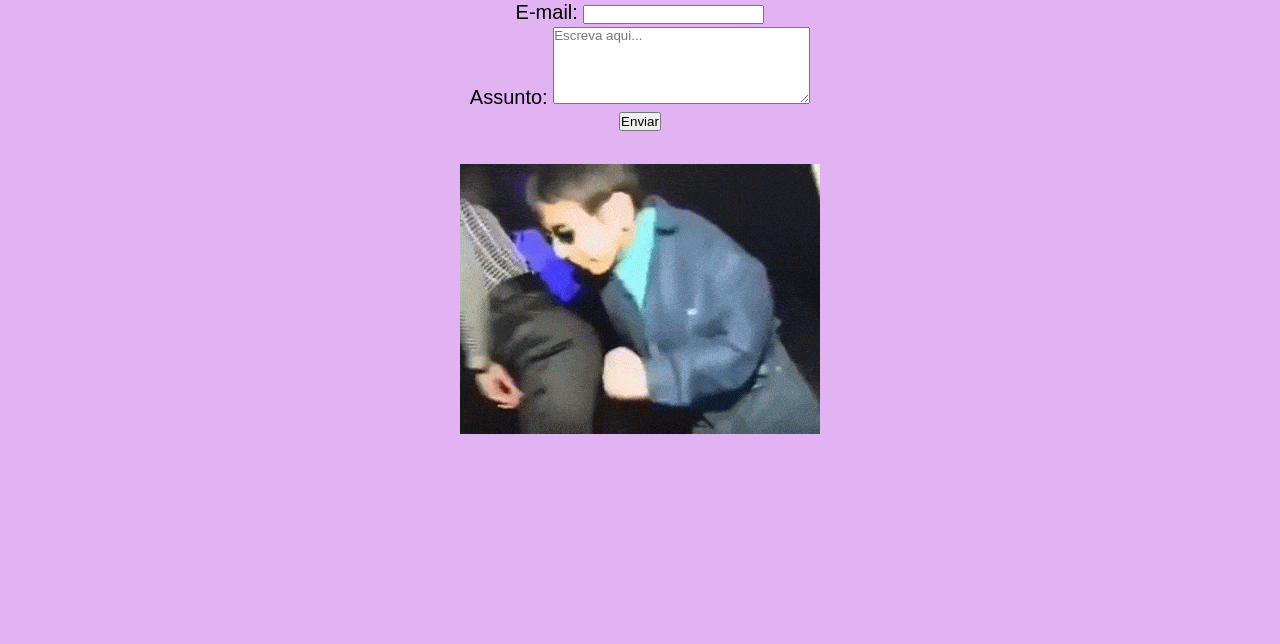
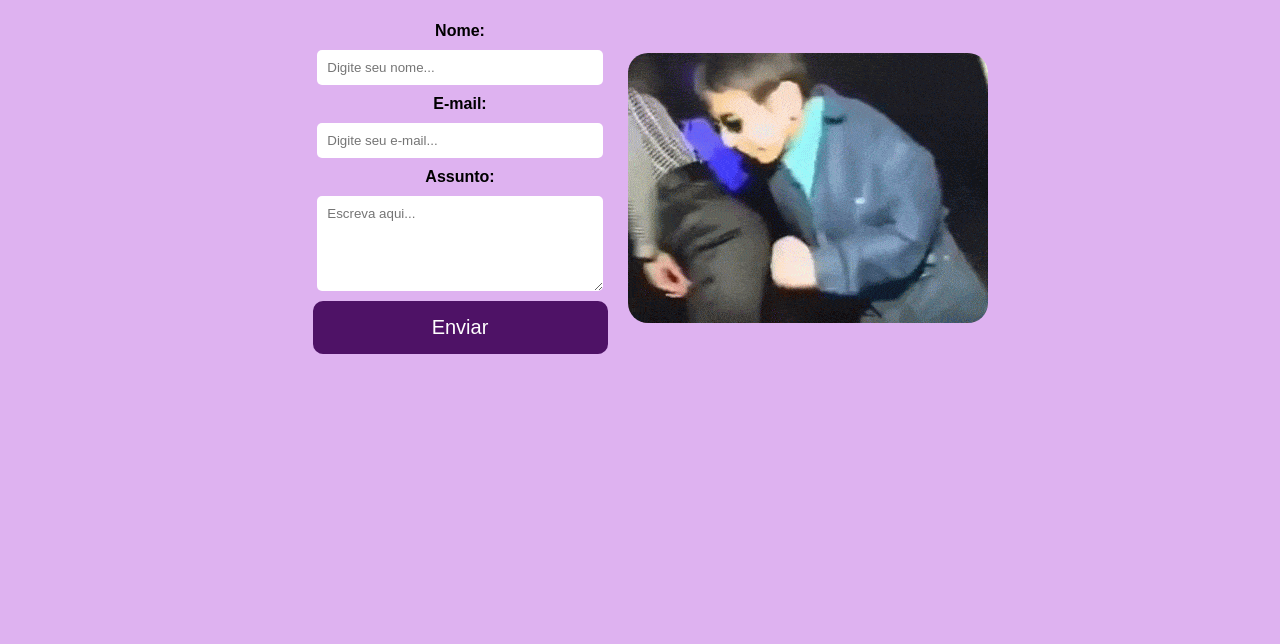
Before and after one commit to Pietra-Santos/fundamentos-web, a plain HTML site: page contato.html in a window 1280 px wide. Shown: the part 156-800 px from the top of the page. Drawn offline with Linux system fonts and the light colour scheme.

Commit message:
Att estilização do contato.html

```diff
--- a/assets/css/style.css
+++ b/assets/css/style.css
@@ -22,7 +22,7 @@ p{
 }
 
 body{
-    background-color:rgb(225, 179, 243);
+    background-color:rgb(222, 178, 240);
 }
 
 a{
@@ -91,3 +91,73 @@ a{
     margin-top: 50px;
 }
 /*Estilos da página contato.html*/
+
+.conteudo-padrao{
+    padding: 20px;
+}
+.container-formulario{
+    justify-content: center;
+    align-items: center;
+}
+.container-titulo{
+    justify-content: center;
+    align-items: center;
+}
+.container-foto{
+    align-items: center;
+}
+.container-foto > img {
+    border-radius: 20px;
+}
+
+.conteudo-flex{
+    display: flex;
+}
+.container-contato{
+    justify-content: center;
+    flex-wrap: wrap;
+}
+.container-button{
+    padding: 15px;
+    background-color:rgb(78, 18, 102);
+    width: 100%;
+    border: none;
+    cursor: pointer;
+    border-radius: 10px;
+
+}
+.text-button{
+    color: white;
+    font-size: 20px;
+    width: 100%;
+    height: 100%;
+}
+
+.container-button:hover{
+    background-color: white;
+    border: solid 3px  rgb(78, 18, 102);
+    cursor: pointer;
+    transition: 0.2s;
+}
+
+.text-button:hover{
+    color:rgb(78, 18, 102);
+    font-weight: bold;
+}
+
+input, textarea{
+    border-radius: 5px;
+    border: none;
+    padding: 10px;
+    margin: 10px;
+    width: 90%;
+}
+label{
+    font-weight: bold;
+}
+
+.container-input{
+    display: flex;
+    flex-direction: column;
+    align-items: center;
+}
--- a/contato.html
+++ b/contato.html
@@ -8,8 +8,8 @@
     <link rel="stylesheet" href="assets/css/style.css">
 
 </head>
-<body class = "center">
-    <div class="bloco-menu">
+<body>
+    <div class="bloco-menu center">
         <ul class="menu">
             <li>
                 <a href="index.html"> Home </a>
@@ -19,35 +19,43 @@
             </li>
         </ul>
     </div>
-    <h1 class="center">Entre em contato</h1>
-    <div class="container">
-        <div>
-            <form>
-                <p>
-                <label for="nome">Nome:</label>
-                <input type="text" id="nome">
-                </p>
+    <div class="conteudo-padrao">
+        <div class="container-titulo conteudo-padrao">
+            <h1 class="center">Entre em contato</h1>
+        </div>
+        <div class="conteudo-flex container-contato">
+            <div class="container-formulario conteudo-padrao conteudo-flex ">
+                <form>
+                    <div class="container-input">
+                        <label for="nome">Nome:</label>
+                        <input type="text" id="nome" placeholder="Digite seu nome..." onkeyup="validaNome()">
+                        <div id='txtNome'></div>
+                    </div>
+                    <div class="container-input">
+                        <label for="email"> E-mail: </label>
+                        <input type="email" id="email" placeholder="Digite seu e-mail..." onkeyup="validaEmail()">
+                        <div id='txtEmail'></div>
+                    </div>
+                    <div class="container-input">
+                        <label for="assunto"> Assunto: </label>
+                        <textarea name="assunto" id="assunto" cols="30"  placeholder= "Escreva aqui..." rows="5" onkeyup="validaAssunto()"></textarea>
+                        <div id="txtAssunto"></div>
+                    </div>
+                    <button class="container-button" onclick="enviar()">
+                        <div class="text-button">
+                            Enviar
+                        </div>
+                    </button>
+                </form>
+            </div>
 
-                <p>
-
-                <label for="email"> E-mail: </label>
-                <input type="email" id="email">
-
-                </p>
-
-                <p>
-                <label for="assunto"> Assunto: </label>
-                <textarea name="assunto" id="assunto" cols="30"  placeholder= "Escreva aqui..." rows="5"></textarea>
-                </p>
-                <button>Enviar</button>
-                </form>
+            <div class="container-foto conteudo-flex">
+                <img src= "assets/img/dancing.gif">
+            </div>
         </div>
     </div>
-    <div>
+    <script src="assets/js/script.js">
 
-         <p><img src= "assets/img/dancing.gif"></p>
-
-    </div>
-
+    </script>
 </body>
 </html>
```
